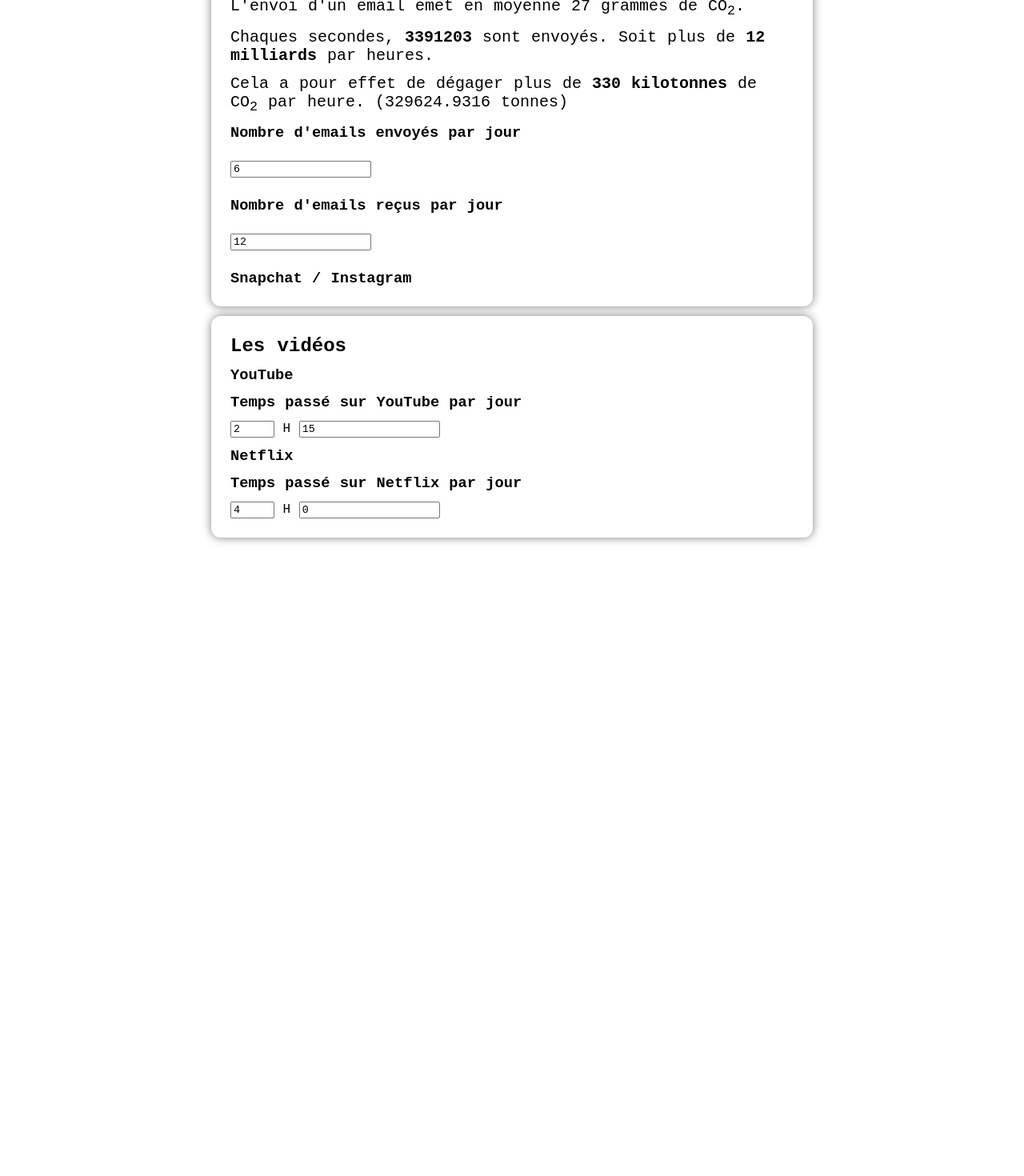
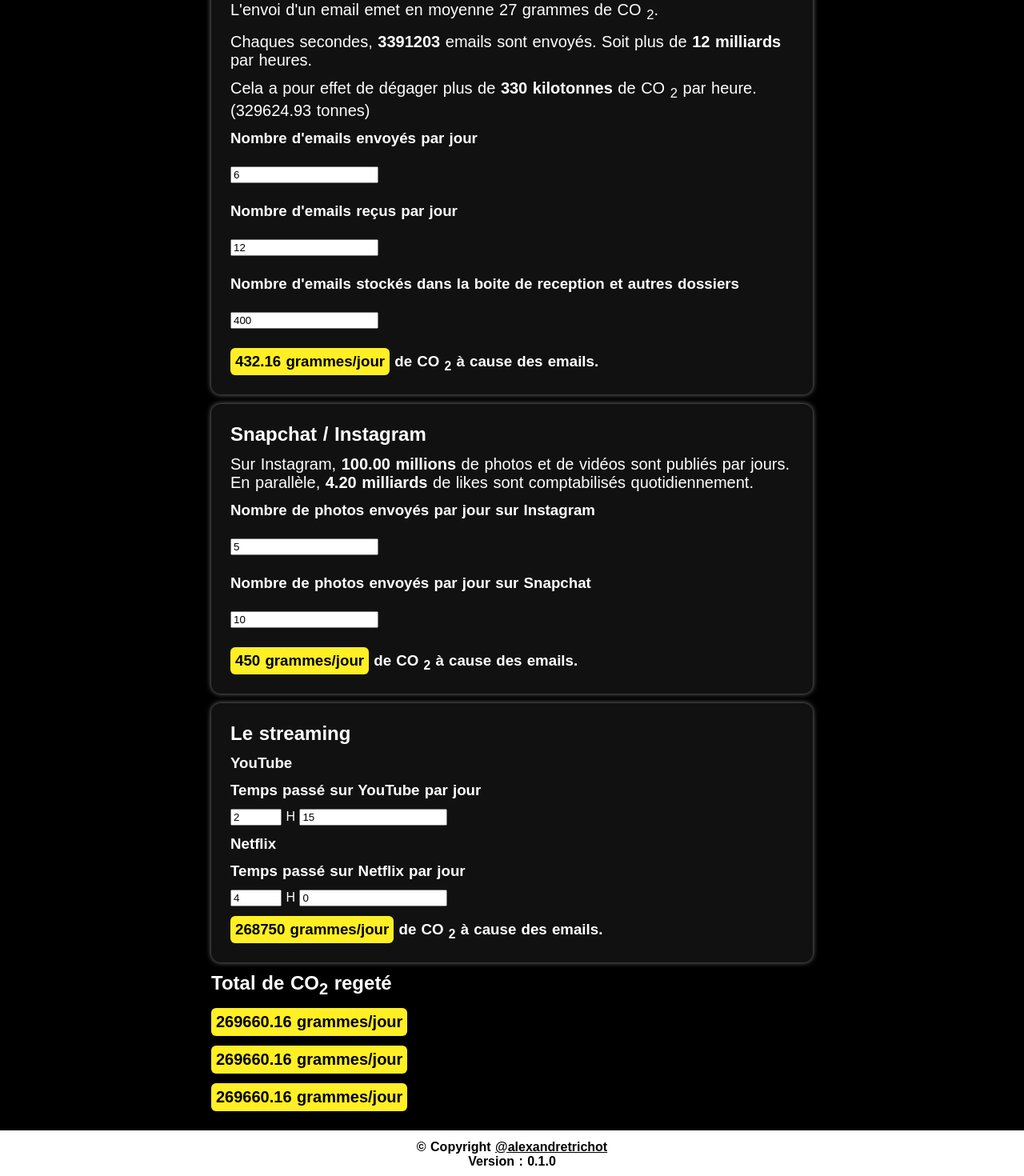
Before and after one commit to alexandretrichot/digital-impact-simulator, a Nuxt app: page / in a window 1280 px wide. Shown: the part 580-2050 px from the top of the page at 80% size. Before the commit the page ends 1276 px from the top, so only its background shows below. Built offline with nearby package versions, Linux system fonts and the light colour scheme.

Commit message:
Update sections

```diff
--- a/components/CarbonSimulator.vue
+++ b/components/CarbonSimulator.vue
@@ -1,5 +1,6 @@
 <script>
 import HourInput from "~/components/HourInput";
+
 export default {
   name: "CarbonSimulator",
   components: {
@@ -11,21 +12,52 @@ export default {
       googleRequests: 4,
       emailsSended: 6,
       emailsReceived: 12,
+      emailsSleep: 400,
       youtubeTime: 2.25,
       netflixTime: 4,
+      snapCount: 10,
+      instaCount: 5,
 
       //data
       gramPerGoogle: 7,
       googleRequestPerSecond: 38000,
       gramPerEmail: 27,
+      gramPerEmailSleepDay: 10 / 365,
       emailPerSecond: 3391203,
-		gramPerPhotos: 30,
+	  gramPerPhoto: 30,
+	  gramPerStreamHour: 43000,
       snapsPerDay: 40509.26,
-
+      instaPostsPerDay: 100000000,
+      instaLikesPerDay: 4200000000
     };
   },
   computed: {
-
+    totalGoogle() {
+      return this.googleRequests * this.gramPerGoogle;
+    },
+    totalEmail() {
+      return (
+        this.emailsSended * this.gramPerEmail +
+        this.emailsReceived * this.gramPerEmail * 0.8 +
+        this.emailsSleep * this.gramPerEmailSleepDay
+      );
+    },
+    totalSocial() {
+      return (
+        this.instaCount * this.gramPerPhoto + this.snapCount * this.gramPerPhoto
+      );
+    },
+    totalStream() {
+      return (
+        this.netflixTime * this.gramPerStreamHour +
+        this.youtubeTime * this.gramPerStreamHour
+      );
+    },
+    result() {
+      return (
+        this.totalGoogle + this.totalEmail + this.totalSocial + this.totalStream
+      );
+    }
   }
 };
 </script>
@@ -33,37 +65,113 @@ export default {
   <div class="main">
     <h1>Simulateur d'impact carbone numérique</h1>
     <p>Remplissez les cases en fonction de votre usage du numérique pour déterminer votre impact sur l'environnement.</p>
+
+    <!-- Web -->
     <div class="card">
       <h2>Recherches sur le web</h2>
-	  <p>Une recherche google emet en moyenne {{ gramPerGoogle }} grammes de CO<sub>2</sub>.</p>
-	  <p>Chaques secondes, google doit répondre à <b>{{ googleRequestPerSecond }}</b> requêtes. Soit <b>{{ (googleRequestPerSecond * 60) }}</b> par minutes et plus de <b>{{ (googleRequestPerSecond * 60 * 60 / 1000000).toFixed(0) }} millions</b> par heures.</p>
-	  <p>Cela a pour effet de dégager <b>{{ (gramPerGoogle * googleRequestPerSecond * 60 * 60 / 1000000) }} tonnes</b> de CO<sub>2</sub> chaque heure en permanence.</p>
+      <p>
+        Une recherche google emet en moyenne {{ gramPerGoogle }} grammes de CO
+        <sub>2</sub>.
+      </p>
+      <p>
+        Chaques secondes, google doit répondre à
+        <b>{{ googleRequestPerSecond }}</b> requêtes. Soit
+        <b>{{ (googleRequestPerSecond * 60) }}</b> par minutes et plus de
+        <b>{{ (googleRequestPerSecond * 60 * 60 / 1000000).toFixed(0) }} millions</b> par heures.
+      </p>
+      <p>
+        Cela a pour effet de dégager
+        <b>{{ (gramPerGoogle * googleRequestPerSecond * 60 * 60 / 1000000) }} tonnes</b> de CO
+        <sub>2</sub> chaque heure en permanence.
+      </p>
       <h3>Nombres de recherches google par jour.</h3>
       <input type="number" min="0" placeholder="emails/jour" v-model="googleRequests" />
+
+      <h3>
+        <span class="num">{{ totalGoogle }} grammes/jour</span> de CO
+        <sub>2</sub> avec les recherches Google
+      </h3>
     </div>
+
+    <!-- Email -->
     <div class="card">
-      <h2>Communications</h2>
-	  <h3>L'email</h3>
-	  <p>L'envoi d'un email emet en moyenne 27 grammes de CO<sub>2</sub>.</p>
+      <h2>L'email</h2>
+      <p>
+        L'envoi d'un email emet en moyenne 27 grammes de CO
+        <sub>2</sub>.
+      </p>
 
-	  <p>Chaques secondes, <b>{{ emailPerSecond }}</b> sont envoyés. Soit plus de <b>{{ (emailPerSecond * 60 * 60 / 1000000000).toFixed(0) }} milliards</b> par heures.</p>
-	  <p>Cela a pour effet de dégager plus de <b>{{ (gramPerEmail * emailPerSecond * 60 * 60 / 1000000000).toFixed(0) }} kilotonnes</b> de CO<sub>2</sub> par heure. ({{ (gramPerEmail * emailPerSecond * 60 * 60 / 1000000) }} tonnes)</p>
+      <p>
+        Chaques secondes,
+        <b>{{ emailPerSecond }}</b> emails sont envoyés. Soit plus de
+        <b>{{ (emailPerSecond * 60 * 60 / 1000000000).toFixed(0) }} milliards</b> par heures.
+      </p>
+      <p>
+        Cela a pour effet de dégager plus de
+        <b>{{ (gramPerEmail * emailPerSecond * 60 * 60 / 1000000000).toFixed(0) }} kilotonnes</b> de CO
+        <sub>2</sub>
+        par heure. ({{ (gramPerEmail * emailPerSecond * 60 * 60 / 1000000).toFixed(2) }} tonnes)
+      </p>
 
       <h3>Nombre d'emails envoyés par jour</h3>
       <input type="number" min="0" placeholder="emails/jour" v-model="emailsSended" />
       <h3>Nombre d'emails reçus par jour</h3>
       <input type="number" min="0" placeholder="emails/jour" v-model="emailsReceived" />
+      <h3>Nombre d'emails stockés dans la boite de reception et autres dossiers</h3>
+      <input type="number" min="0" placeholder="emails/jour" v-model="emailsSleep" />
 
-	  <h3>Snapchat / Instagram</h3>
+      <h3>
+        <span class="num">{{ totalEmail.toFixed(2) }} grammes/jour</span> de CO
+        <sub>2</sub> à cause des emails.
+      </h3>
     </div>
+
+    <!-- Social -->
     <div class="card">
-      <h2>Les vidéos</h2>
+      <h2>Snapchat / Instagram</h2>
+
+      <p>
+        Sur Instagram,
+        <b>{{ (instaPostsPerDay / 1000000).toFixed(2) }} millions</b> de photos et de vidéos sont publiés par jours. En parallèle,
+        <b>{{ (instaLikesPerDay / 1000000000).toFixed(2) }} milliards</b> de likes sont comptabilisés quotidiennement.
+      </p>
+
+      <h3>Nombre de photos envoyés par jour sur Instagram</h3>
+      <input type="number" min="0" placeholder="emails/jour" v-model="instaCount" />
+      <h3>Nombre de photos envoyés par jour sur Snapchat</h3>
+      <input type="number" min="0" placeholder="emails/jour" v-model="snapCount" />
+
+      <h3>
+        <span class="num">{{ totalSocial.toFixed(0) }} grammes/jour</span> de CO
+        <sub>2</sub> à cause des emails.
+      </h3>
+    </div>
+
+    <!-- Streaming -->
+    <div class="card">
+      <h2>Le streaming</h2>
       <h3>YouTube</h3>
       <h3>Temps passé sur YouTube par jour</h3>
       <HourInput v-model="youtubeTime" />
       <h3>Netflix</h3>
       <h3>Temps passé sur Netflix par jour</h3>
       <HourInput v-model="netflixTime" />
+      <h3>
+        <span class="num">{{ totalStream.toFixed(0) }} grammes/jour</span> de CO
+        <sub>2</sub> à cause des emails.
+      </h3>
+    </div>
+    <div class="result">
+      <h2>Total de CO<sub>2</sub> regeté</h2>
+      <p>
+        <span class="num">{{ result.toFixed(2) }} grammes/jour</span>
+      </p>
+	  <p>
+        <span class="num">{{ result.toFixed(2) }} grammes/jour</span>
+      </p>
+	  <p>
+        <span class="num">{{ result.toFixed(2) }} grammes/jour</span>
+      </p>
     </div>
   </div>
 </template>
@@ -83,13 +191,25 @@ export default {
   }
 }
 
+.num {
+  display: inline-block;
+  padding: 6px;
+  border-radius: 6px;
+  background: #ffef24;
+  color: black;
+  font-weight: bold;
+}
+
 .card {
   display: block;
-  background: white;
-  box-shadow: 0 0 12px rgba(0, 0, 0, 0.5);
+  background: #111111;
+  box-shadow: 0 0 6px rgba(255, 255, 255, 0.5);
   border-radius: 12px;
   overflow: hidden;
   padding: 12px;
   margin: 12px;
 }
+
+.result {
+}
 </style>
--- a/package.json
+++ b/package.json
@@ -1,6 +1,6 @@
 {
 	"name": "carbon_simulator",
-	"version": "1.0.0",
+	"version": "0.1.0",
 	"description": "A simulator for calculate your carbon footprint",
 	"author": "alexandretrichot",
 	"private": true,
--- a/pages/index.vue
+++ b/pages/index.vue
@@ -1,26 +1,41 @@
 <script>
 import CarbonSimulator from "~/components/CarbonSimulator";
+import { version } from "~/package.json";
 
 export default {
+  data() {
+    return {
+      version
+    };
+  },
   components: {
     CarbonSimulator
   }
 };
 </script>
 <template>
-  <div class="container">
-    <CarbonSimulator />
+  <div class="wrapper">
+    <div class="container">
+      <CarbonSimulator />
+    </div>
+    <footer>
+      <div>
+        © Copyright
+        <a href="https://github.com/alexandretrichot">@alexandretrichot</a>
+      </div>
+      <div>Version : {{ version }}</div>
+    </footer>
   </div>
 </template>
-<style>
+<style lang="scss">
 * {
-  font-family: monospace, sans-serif;
+  font-family: sans-serif;
   box-sizing: border-box;
 }
 
 body {
-  background: white;
-  color: black;
+  background: black;
+  color: white;
   margin: 0;
 }
 
@@ -31,7 +46,21 @@ body {
 }
 
 p {
-	font-size: 20px;
+  font-size: 20px;
 }
 
+footer {
+  background: white;
+  color: black;
+  padding: 12px;
+  font-weight: bold;
+
+  div {
+    text-align: center;
+
+    a {
+      color: black;
+    }
+  }
+}
 </style>
```
Also changed, not shown: 1 other file (tests, documents, lock files or other folders). Lines whose indentation alone changed are shown as unchanged.
